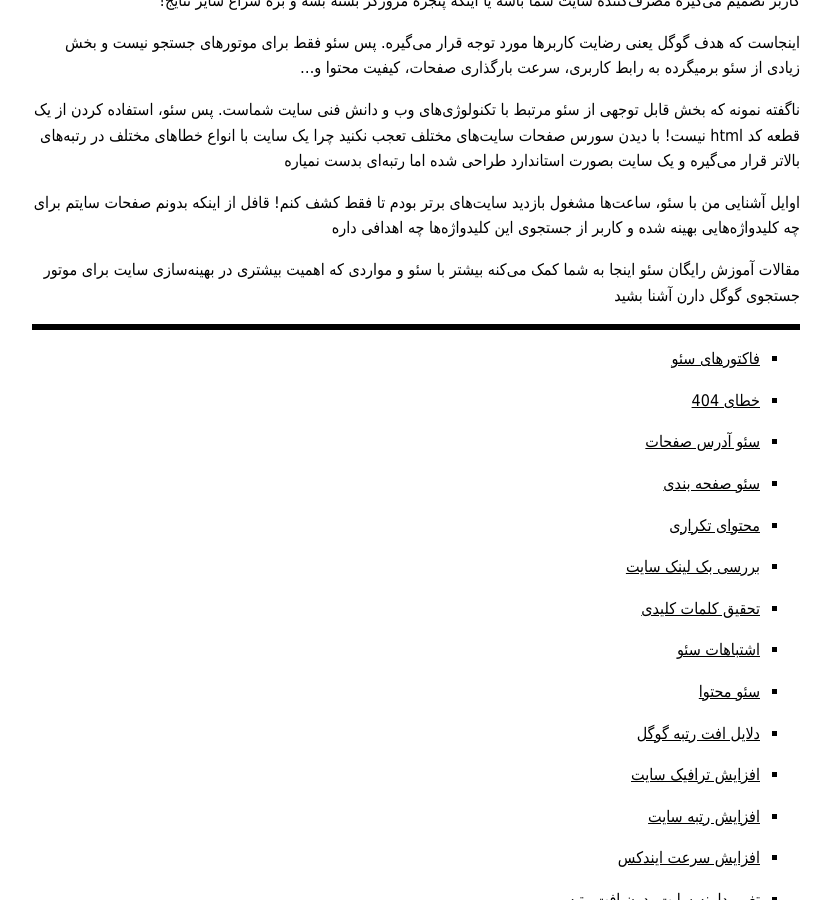
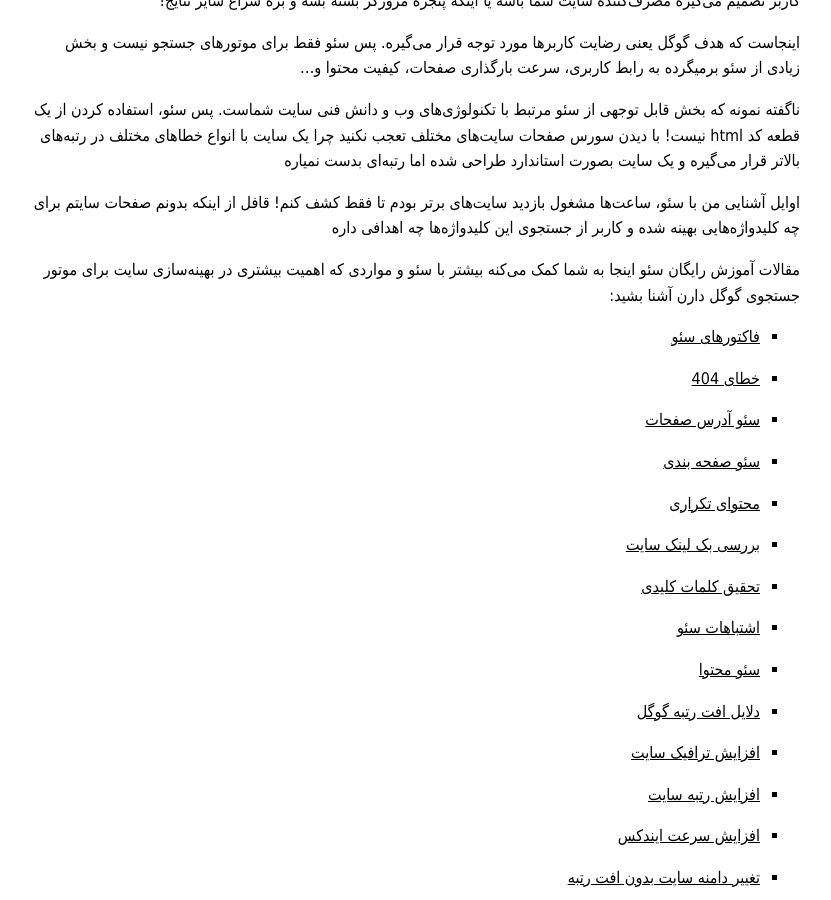
Before and after one commit to darkblog/darkblog.github.io, a Jekyll site: the page built from _posts/2021-5-27-seo.md, in a window 1280 px wide and 900 px high, scrolled down 621 px. Shown: the whole window, without its empty margins (224-1055 px from the left). Built offline with Jekyll 4.4.1, drawn with Linux system fonts in a browser that asks for light colours.

Commit message:
Update 2021-5-27-seo.md

```diff
--- a/_posts/2021-5-27-seo.md
+++ b/_posts/2021-5-27-seo.md
@@ -21,10 +21,7 @@ title: آموزش سئو سایت (SEO) راهنمای بهینه سازی مو
 
 اوایل آشنایی من با سئو، ساعت‌ها مشغول بازدید سایت‌های برتر بودم تا فقط کشف کنم! قافل از اینکه بدونم صفحات سایتم برای چه کلیدواژه‌هایی بهینه شده و کاربر از جستجوی این کلیدواژه‌ها چه اهدافی داره
 
-مقالات آموزش رایگان سئو اینجا به شما کمک می‌کنه بیشتر با سئو و مواردی که اهمیت بیشتری در بهینه‌سازی سایت برای موتور جستجوی گوگل دارن آشنا بشید
-
-***
-
+مقالات آموزش رایگان سئو اینجا به شما کمک می‌کنه بیشتر با سئو و مواردی که اهمیت بیشتری در بهینه‌سازی سایت برای موتور جستجوی گوگل دارن آشنا بشید:
 
 - [فاکتورهای سئو](https://ehsaider.ir/google-ranking-factors)
 
```
